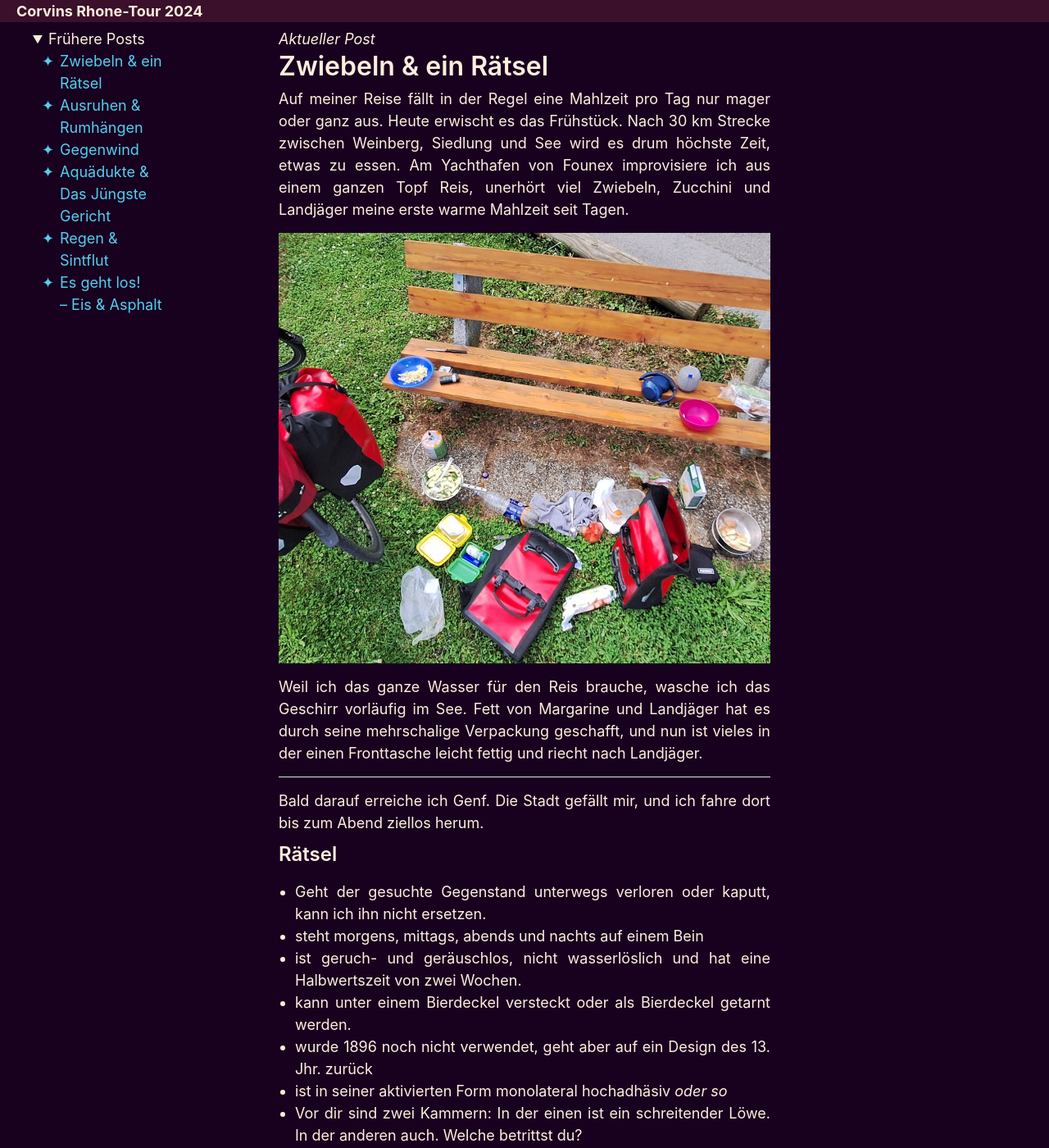
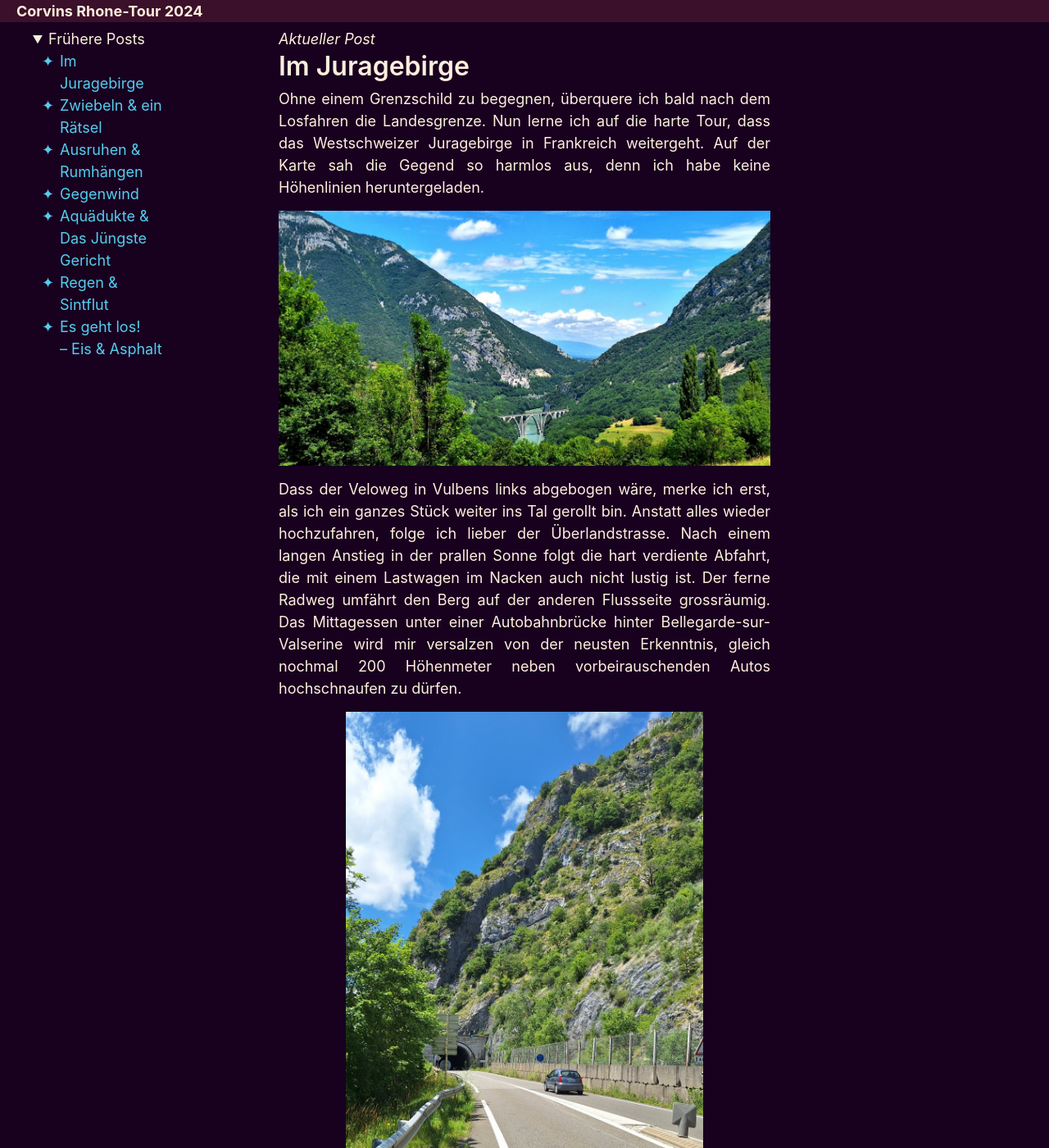
Before and after one commit to corvinjs/rhone2024, a Jekyll site: the page built from index.html, in a window 1280 px wide and 1400 px high. Shown: the whole window at 82% size. Built offline with Jekyll 4.4.1, drawn with Linux system fonts in a browser that asks for light colours; some of the changed text lies outside the part shown.

Commit message:
Auto-Update

```diff
--- /dev/null
+++ b/_posts/2024-07-11-Erlebnisse.md
@@ -0,0 +1,10 @@
+---
+title: Im Juragebirge
+layout: post
+permalink: /:short_month-:day:output_ext
+---
+Ohne einem Grenzschild zu begegnen, überquere ich bald nach dem Losfahren die Landesgrenze. Nun lerne ich auf die harte Tour, dass das Westschweizer Juragebirge in Frankreich weitergeht. Auf der Karte sah die Gegend so harmlos aus, denn ich habe keine Höhenlinien heruntergeladen.
+![](assets/20240711_133238.jpg)
+Dass der Veloweg in Vulbens links abgebogen wäre, merke ich erst, als ich ein ganzes Stück weiter ins Tal gerollt bin. Anstatt alles wieder hochzufahren, folge ich lieber der Überlandstrasse. Nach einem langen Anstieg in der prallen Sonne folgt die hart verdiente Abfahrt, die mit einem Lastwagen im Nacken auch nicht lustig ist. Der ferne Radweg umfährt den Berg auf der anderen Flussseite grossräumig. Das Mittagessen unter einer Autobahnbrücke hinter Bellegarde-sur-Valserine wird mir versalzen von der neusten Erkenntnis, gleich nochmal 200 Höhenmeter neben vorbeirauschenden Autos hochschnaufen zu dürfen.
+![](assets/20240711_131107.jpg)
+Später warte ich im Örtchen Seyssel am Fluss das Gewitter ab. Der frisch geteerte, flache Radweg stimmt mich schon hoffnungsvoll, die Velowege würden in Frankreich nun besser, verwandet sich innerhalb einer Viertelstunde jedoch in die gleiche Mountainbikepiste aus groben Steinen, die es zuletzt hinter Genf gab – dasmal jedoch mit grossen Schlaglöchern. Auf dem Campingplatz, den ich spät abends erreiche, ist bis 23h noch grosser Trubel mit herumtollenden Kindern. Wenn ich in der Schweiz um die Zeit so leise wie möglich mein Zelt aufgebaut habe, hiess es am nächsten Tag oft, ich hätte andere Gäste erschreckt.
--- a/style.css
+++ b/style.css
@@ -89,7 +89,10 @@
 .toc li {
     padding-left: 7px;
 }
+<<<<<<< Updated upstream
 
+=======
+>>>>>>> Stashed changes
 /*
 .footnotes ol li:before {
     content: "[" counter(level1) "] ";
```
Also changed, not shown: _posts/2024-07-08-Erlebnisse.md (+4 -0 lines), assets/20240711_131107.jpg (added).
